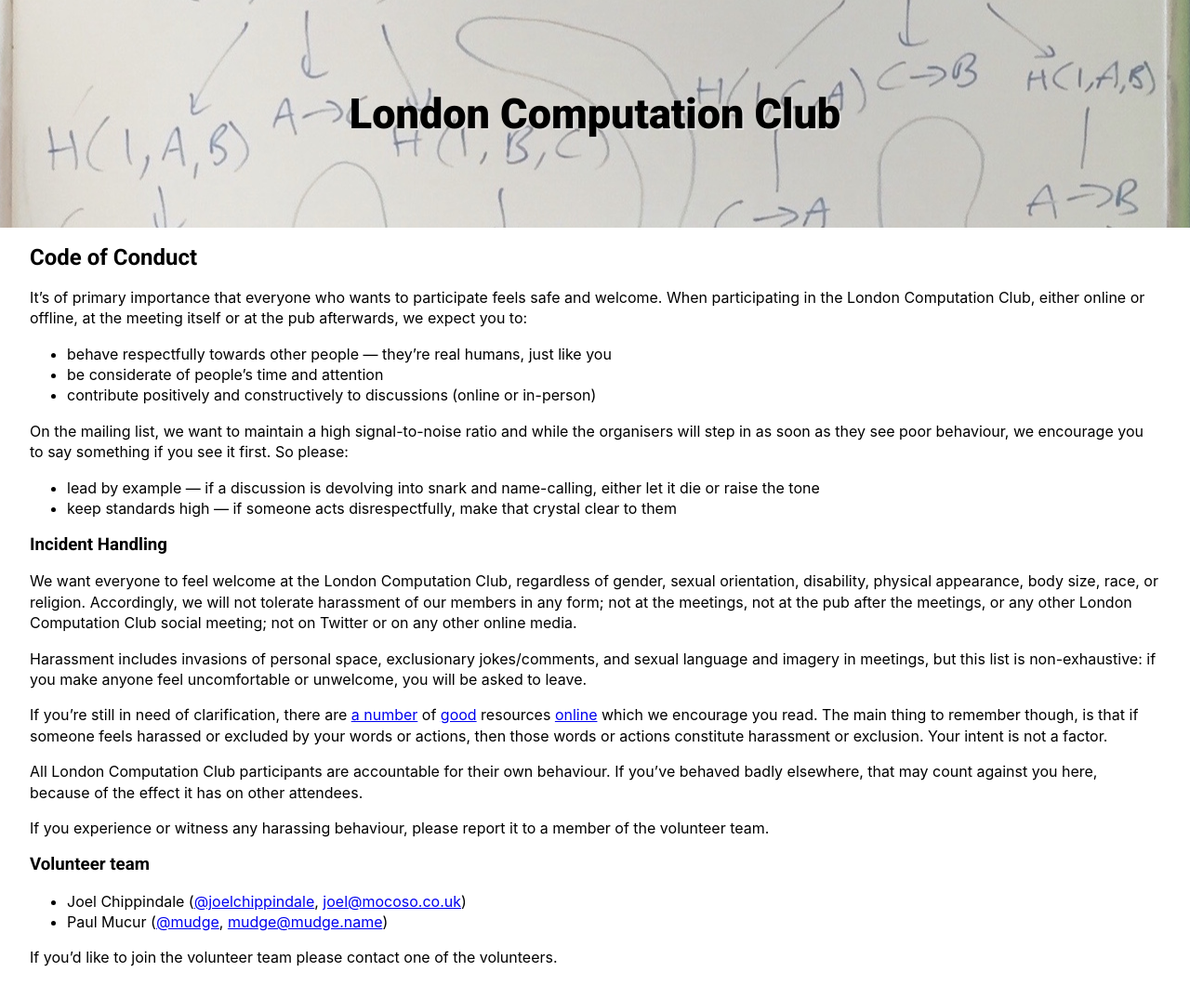
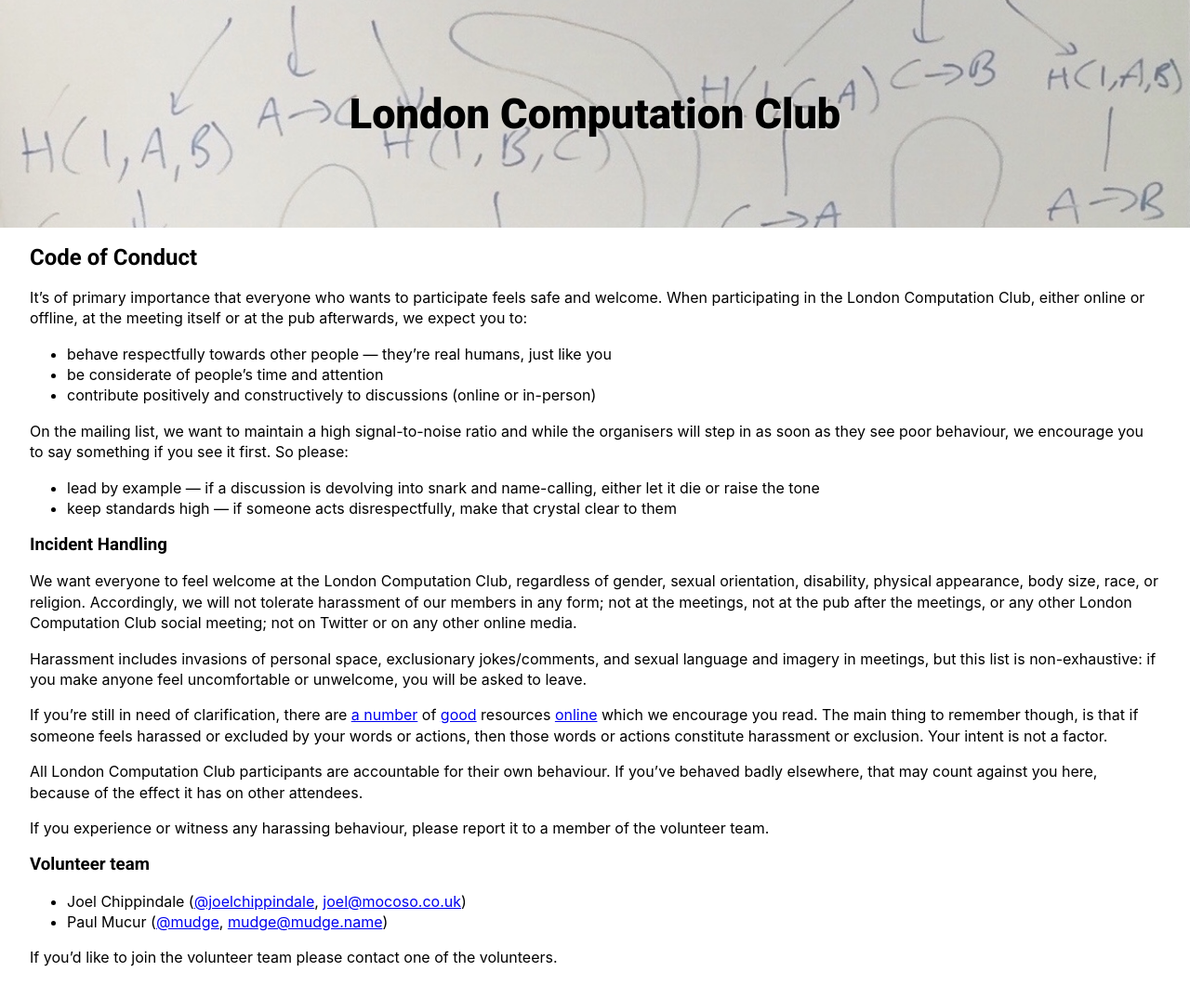
Before and after one commit to computationclub/computationclub.github.io, a Jekyll site: the page built from code-of-conduct/index.html, in a window 1280 px wide. Shown: the whole page at 93% size. Built offline with Jekyll 4.4.1, drawn with Linux system fonts in a browser that asks for light colours.

Commit message:
Scale the header image to the browser width

```diff
--- a/css/style.scss
+++ b/css/style.scss
@@ -22,7 +22,8 @@
   padding: 0.5em;
   text-align: center;
   font: 900 45px/200px Roboto, sans-serif;
-  background: #9CB952 url('/images/solution-tree.jpg') no-repeat center center;
+  background: #C6C5C0 url('/images/solution-tree.jpg') no-repeat center center;
+  background-size: 100%;
   text-shadow: 2px 2px #ddd;
   height: 200px;
 }
```
Also changed, not shown: images/solution-tree.jpg.
